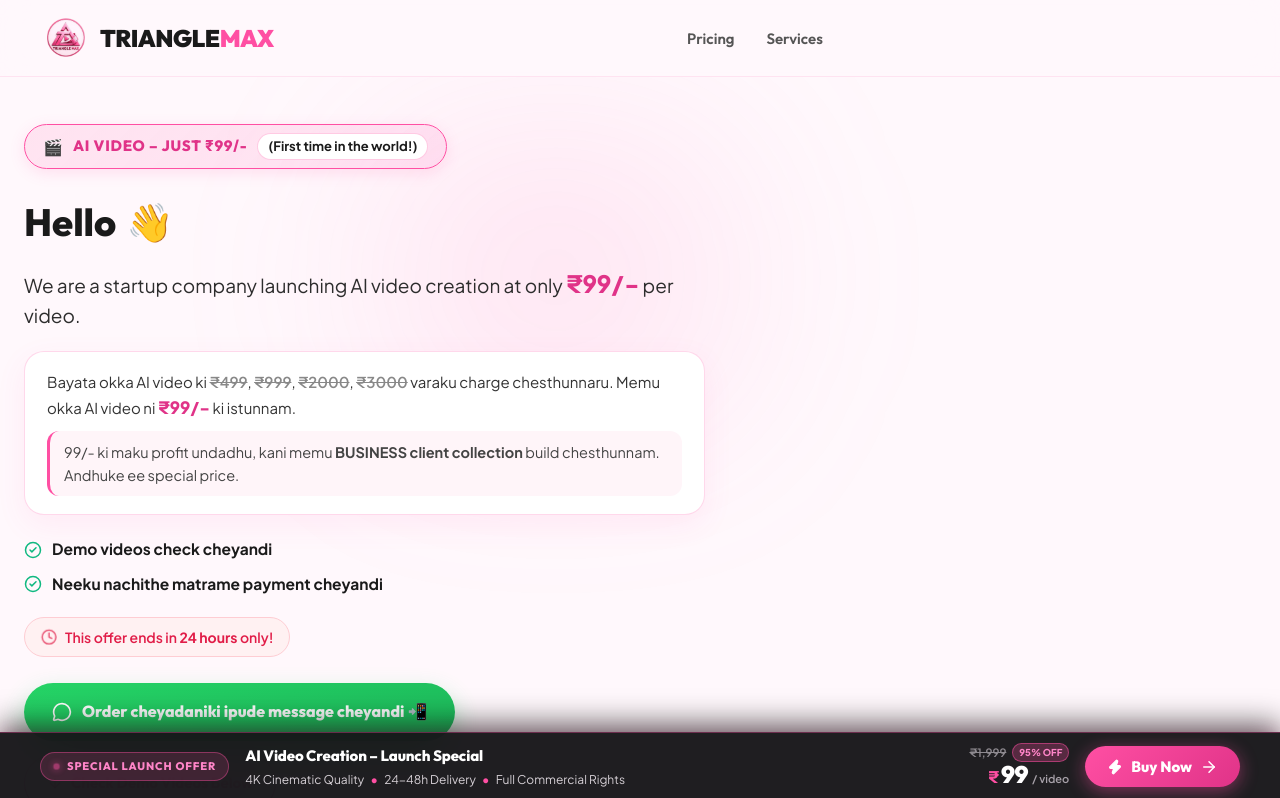
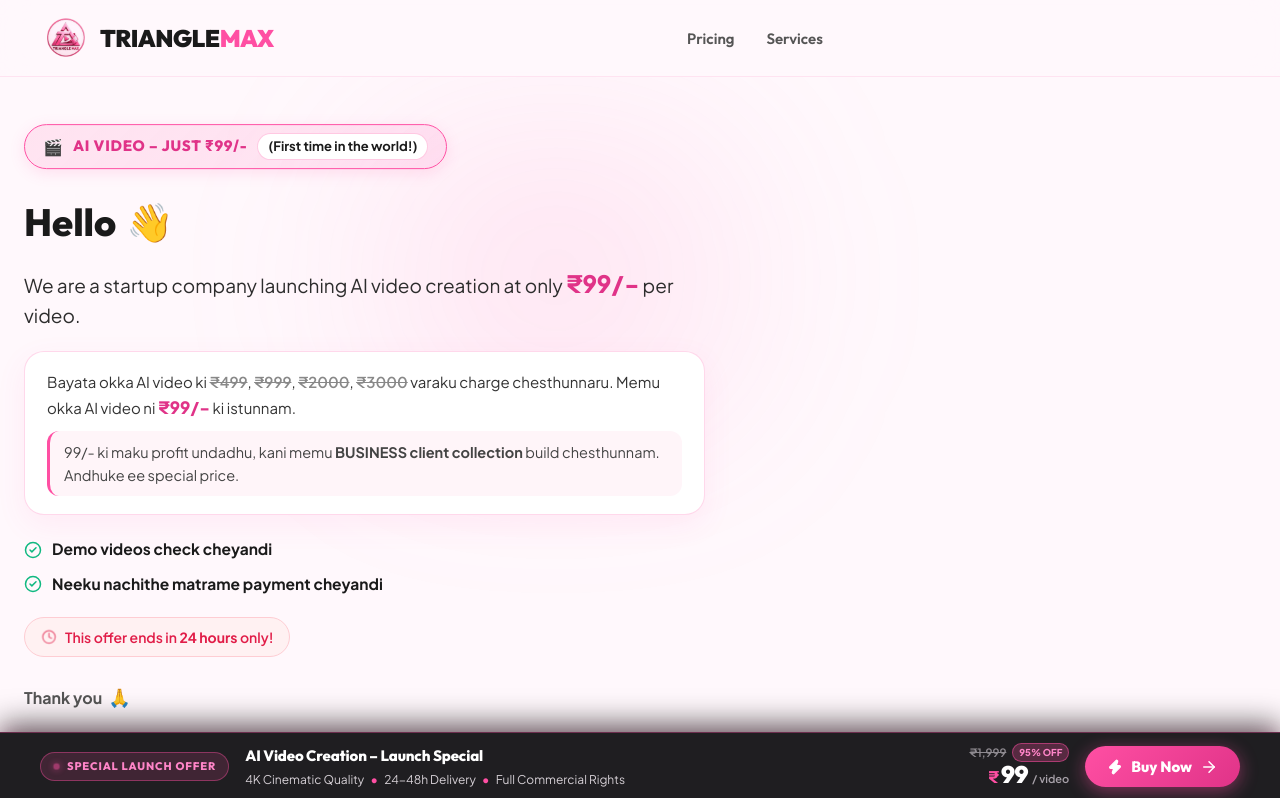
Before and after one commit to Gagan78119/trianglemax, a React (Vite) app: page / in a window 1280 px wide. Shown: the top 798 px of the page. Built offline with nearby package versions, Linux system fonts and the light colour scheme.

Commit message:
feat:updated checkout form and removed whatsapp

```diff
--- a/src/App.css
+++ b/src/App.css
@@ -1433,7 +1433,7 @@
 .modal-overlay {
   position: fixed;
   inset: 0;
-  z-index: 1000;
+  z-index: 99999;
   background: rgba(15, 10, 20, 0.82);
   backdrop-filter: blur(8px);
   display: flex;
--- a/src/components/cards/PricingCard.jsx
+++ b/src/components/cards/PricingCard.jsx
@@ -88,17 +88,6 @@ export const PricingCard = ({
             <ArrowRight size={18} />
           </button>
 
-          <a
-            href={getWhatsAppLink(whatsappMessage)}
-            target="_blank"
-            rel="noopener noreferrer"
-            className="btn-card-whatsapp-secondary"
-            title="Chat with ANU on WhatsApp"
-          >
-            <MessageCircle size={16} />
-            <span>Have questions? Chat on WhatsApp First</span>
-          </a>
-
           <div className="pricing-security-strip">
             <div className="sec-pill">
               <Lock size={12} />
--- a/src/components/forms/CheckoutForm.jsx
+++ b/src/components/forms/CheckoutForm.jsx
@@ -89,7 +89,6 @@ export const CheckoutForm = ({ plan }) => {
         <div className="checkout-plan-row">
           <div>
             <h4 className="checkout-plan-title">{plan.title}</h4>
-            <p className="checkout-plan-sub">{plan.subtitle}</p>
           </div>
           <div className="checkout-plan-price">
             <span className="checkout-price-val">{plan.price}</span>
@@ -173,7 +172,7 @@ export const CheckoutForm = ({ plan }) => {
             </>
           ) : (
             <>
-              <span>Pay {plan.price} with PhonePe</span>
+              <span>Pay Now {plan.price}</span>
               <ArrowRight size={18} />
             </>
           )}
--- a/src/components/layout/BottomStickyBar.css
+++ b/src/components/layout/BottomStickyBar.css
@@ -18,7 +18,7 @@ body {
   bottom: 0;
   left: 0;
   right: 0;
-  z-index: 9999;
+  z-index: 800;
   background: rgba(18, 16, 20, 0.94);
   backdrop-filter: blur(20px) saturate(160%);
   -webkit-backdrop-filter: blur(20px) saturate(160%);
@@ -282,3 +282,12 @@ body {
     font-size: 14px;
   }
 }
+
+
+/* When modal is open, smoothly slide bottom bar down and disable pointer events */
+.tm-sticky-bottom-bar.is-hidden {
+  transform: translateY(120%) !important;
+  opacity: 0 !important;
+  pointer-events: none !important;
+  transition: transform 0.3s cubic-bezier(0.16, 1, 0.3, 1), opacity 0.25s ease !important;
+}
--- a/src/components/layout/BottomStickyBar.jsx
+++ b/src/components/layout/BottomStickyBar.jsx
@@ -2,7 +2,7 @@ import React from 'react';
 import { ArrowRight, Zap, Sparkles } from 'lucide-react';
 import './BottomStickyBar.css';
 
-export default function BottomStickyBar({ onBuyNow }) {
+export default function BottomStickyBar({ onBuyNow, isHidden }) {
   const handleBuyNowClick = (e) => {
     if (e) e.preventDefault();
     if (onBuyNow) {
@@ -16,7 +16,7 @@ export default function BottomStickyBar({ onBuyNow }) {
   };
 
   return (
-    <div className="tm-sticky-bottom-bar" role="region" aria-label="Special Launch Offer Bar">
+    <div className={"tm-sticky-bottom-bar" + (isHidden ? " is-hidden" : "")} role="region" aria-label="Special Launch Offer Bar">
       <div className="tm-sticky-bar-container">
         {/* Left Side: Offer Badge & Website Info (Desktop & Tablet) */}
         <div className="tm-sticky-bar-left">
--- a/src/components/sections/Hero.jsx
+++ b/src/components/sections/Hero.jsx
@@ -102,24 +102,6 @@ export const Hero = ({ onOpenModal }) => {
             <span>This offer ends in <strong>24 hours</strong> only!</span>
           </div>
 
-          {/* Call to Actions */}
-          <div className="tm-hero-cta-group">
-            <a
-              href={getWhatsAppLink(whatsappMessage)}
-              target="_blank"
-              rel="noopener noreferrer"
-              className="tm-btn-whatsapp-hero"
-            >
-              <MessageCircle size={20} />
-              <span>Order cheyadaniki ipude message cheyandi 📲</span>
-            </a>
-
-            <a href="#services" className="tm-btn-demo-scroll">
-              <ArrowDown size={16} />
-              <span>Check Demo Videos Below</span>
-            </a>
-          </div>
-
           {/* Gratitude Sign-off */}
           <div className="tm-hero-signoff">
             Thank you <span className="tm-namaste">🙏</span>
--- a/src/components/sections/PricingSection.jsx
+++ b/src/components/sections/PricingSection.jsx
@@ -5,7 +5,7 @@ import Modal from '../ui/Modal';
 import CheckoutForm from '../forms/CheckoutForm';
 import { PRICING_PACKAGES, TRUST_ITEMS } from '../../data/pricing';
 
-export const PricingSection = () => {
+export const PricingSection = ({ onOpenCheckout }) => {
   const [selectedPlan, setSelectedPlan] = useState(null);
 
   const handleCloseCheckout = () => {
@@ -26,7 +26,7 @@ export const PricingSection = () => {
           <PricingCard
             key={pkg.id}
             {...pkg}
-            onSelectPlan={(plan) => setSelectedPlan(plan)}
+            onSelectPlan={(plan) => onOpenCheckout ? onOpenCheckout(plan) : setSelectedPlan(plan)}
           />
         ))}
       </div>
--- a/src/pages/Home.jsx
+++ b/src/pages/Home.jsx
@@ -54,11 +54,11 @@ export const Home = () => {
       <main>
         <Hero onOpenModal={setActiveModal} />
         <ServicesSection onOpenModal={setActiveModal} />
-        <PricingSection />
+        <PricingSection onOpenCheckout={handleOpenCheckout} />
       </main>
 
       {/* Persistent Bottom Sticky Bar for Desktop & Mobile */}
-      <BottomStickyBar onBuyNow={() => handleOpenCheckout(PRICING_PACKAGES[0])} />
+      <BottomStickyBar onBuyNow={() => handleOpenCheckout(PRICING_PACKAGES[0])} isHidden={Boolean(checkoutPlan || activeModal)} />
 
       {/* Centralized Checkout Modal */}
       <Modal
```
